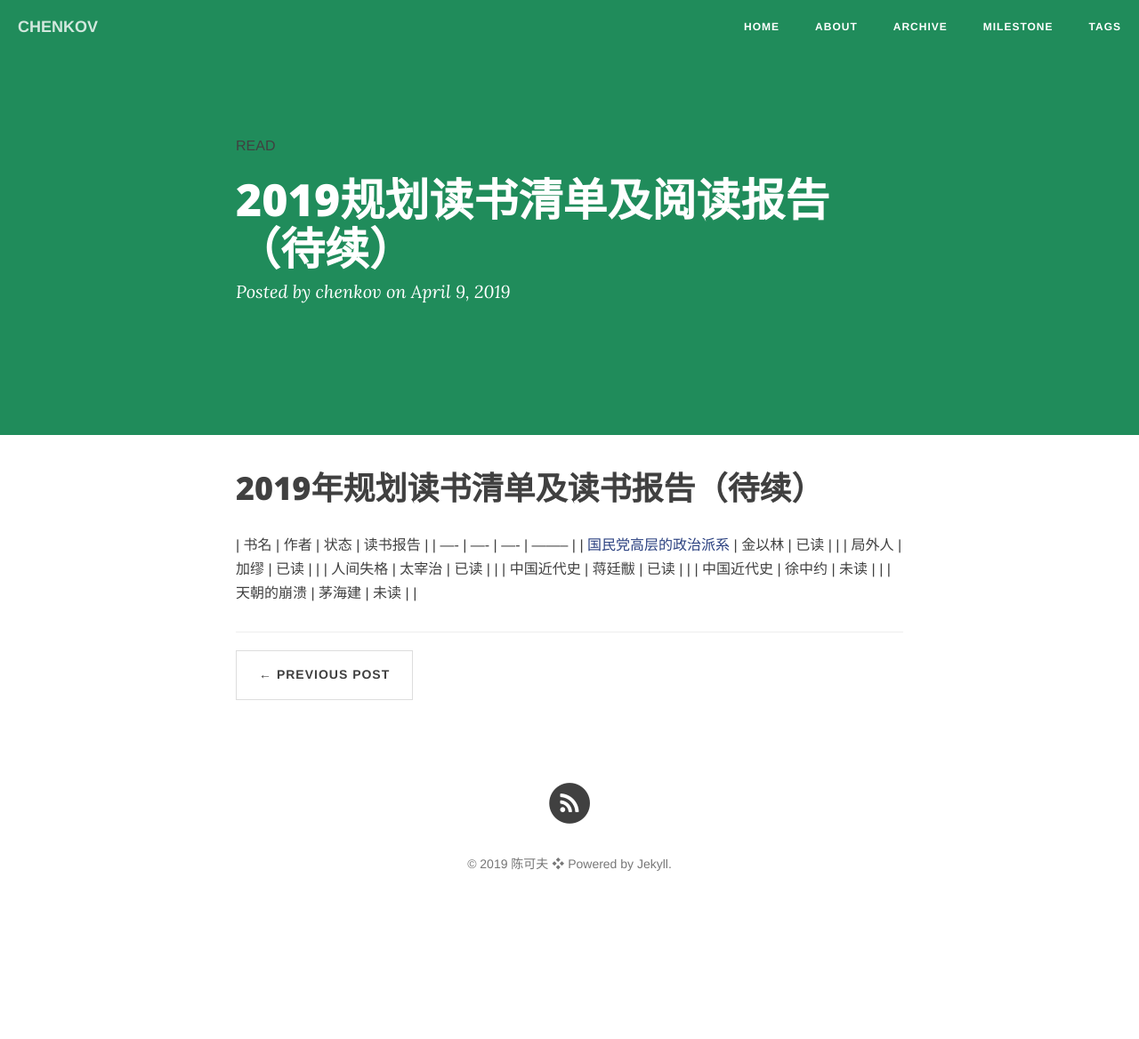
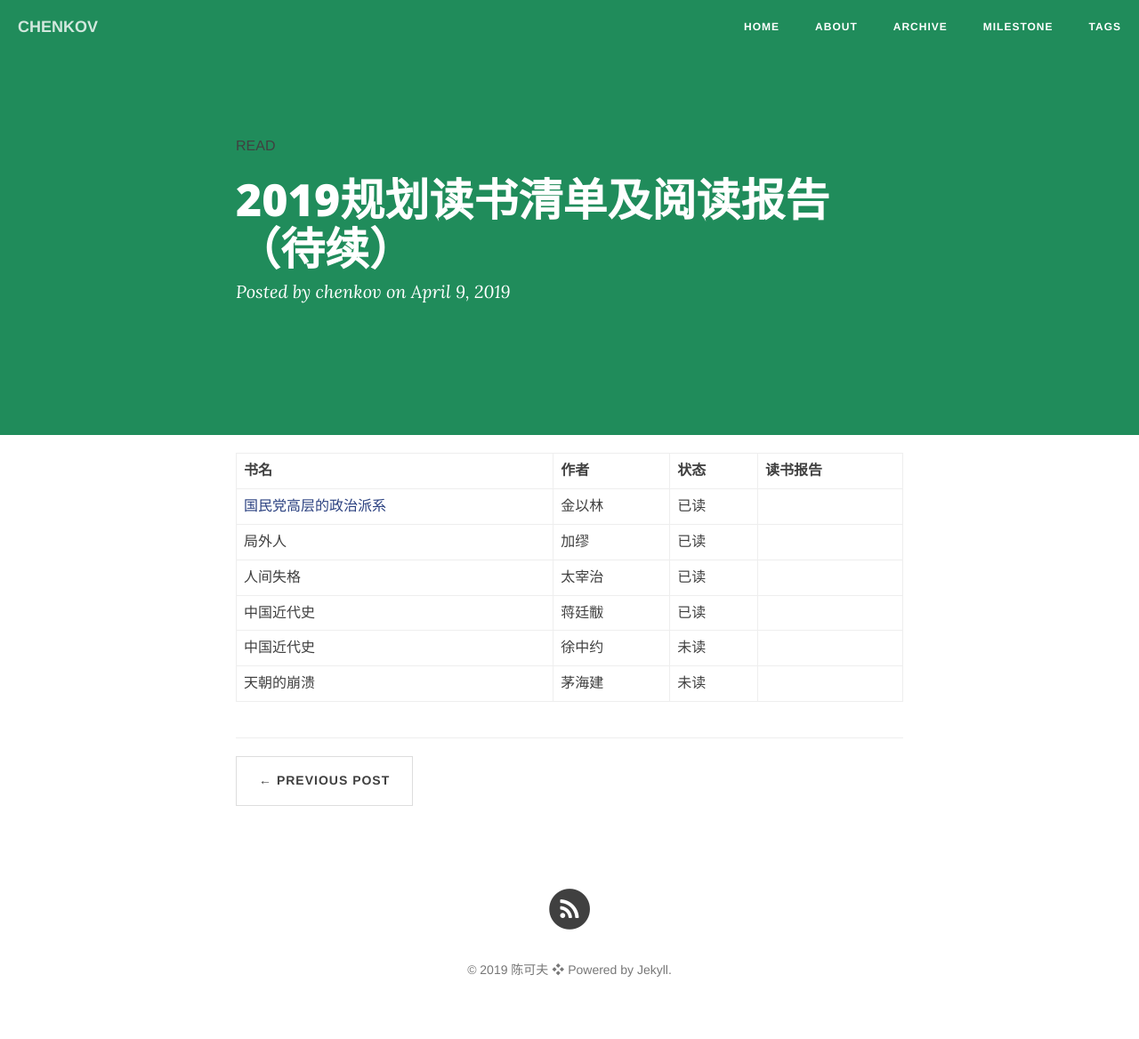
Before and after one commit to Chenkov21/chenkov, a Jekyll site: the page built from _posts/2019-04-09-2019规划读书清单及阅读报告.md, in a window 1280 px wide. Shown: the whole page at 89% size. Built offline with Jekyll 4.4.1, drawn with Linux system fonts in a browser that asks for light colours; nearby versions of some CDN libraries; comment, search, counter and statistics services are not loaded; before the commit the page ends 1049 px from its top, so only the background shows below that.

Commit message:
modify(2)

```diff
--- a/_posts/2019-04-09-2019规划读书清单及阅读报告.md
+++ b/_posts/2019-04-09-2019规划读书清单及阅读报告.md
@@ -5,8 +5,7 @@ date: 2019-04-09
 categories: blog
 tags: [READ]
 ---
-2019年规划读书清单及读书报告**（待续）**
-====
+
 | 书名 | 作者 | 状态 | 读书报告 |
 | ---- | ---- | ---- | -------- |
 | [国民党高层的政治派系](https://book.douban.com/subject/26830337/) | 金以林 | 已读 | |
```
